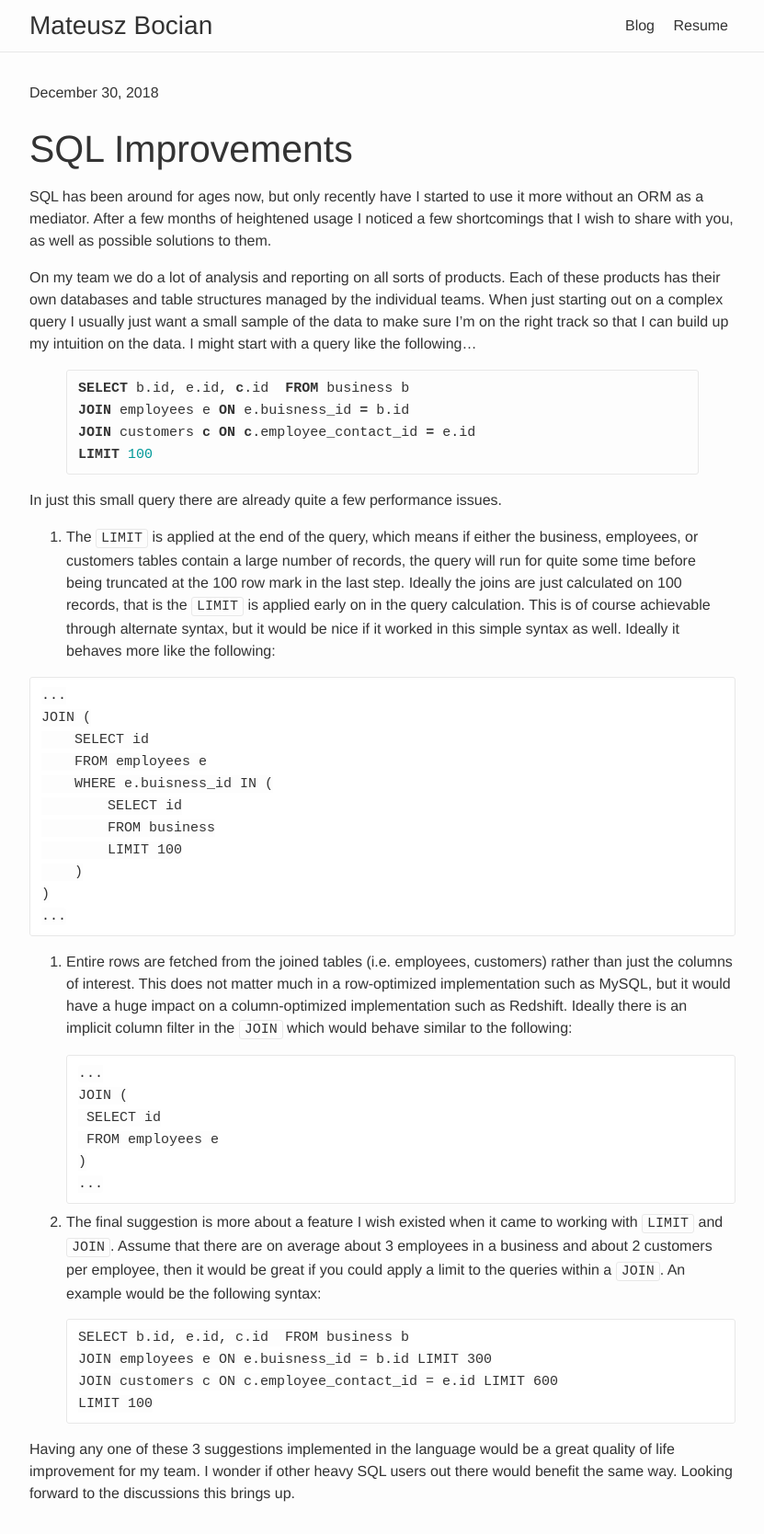
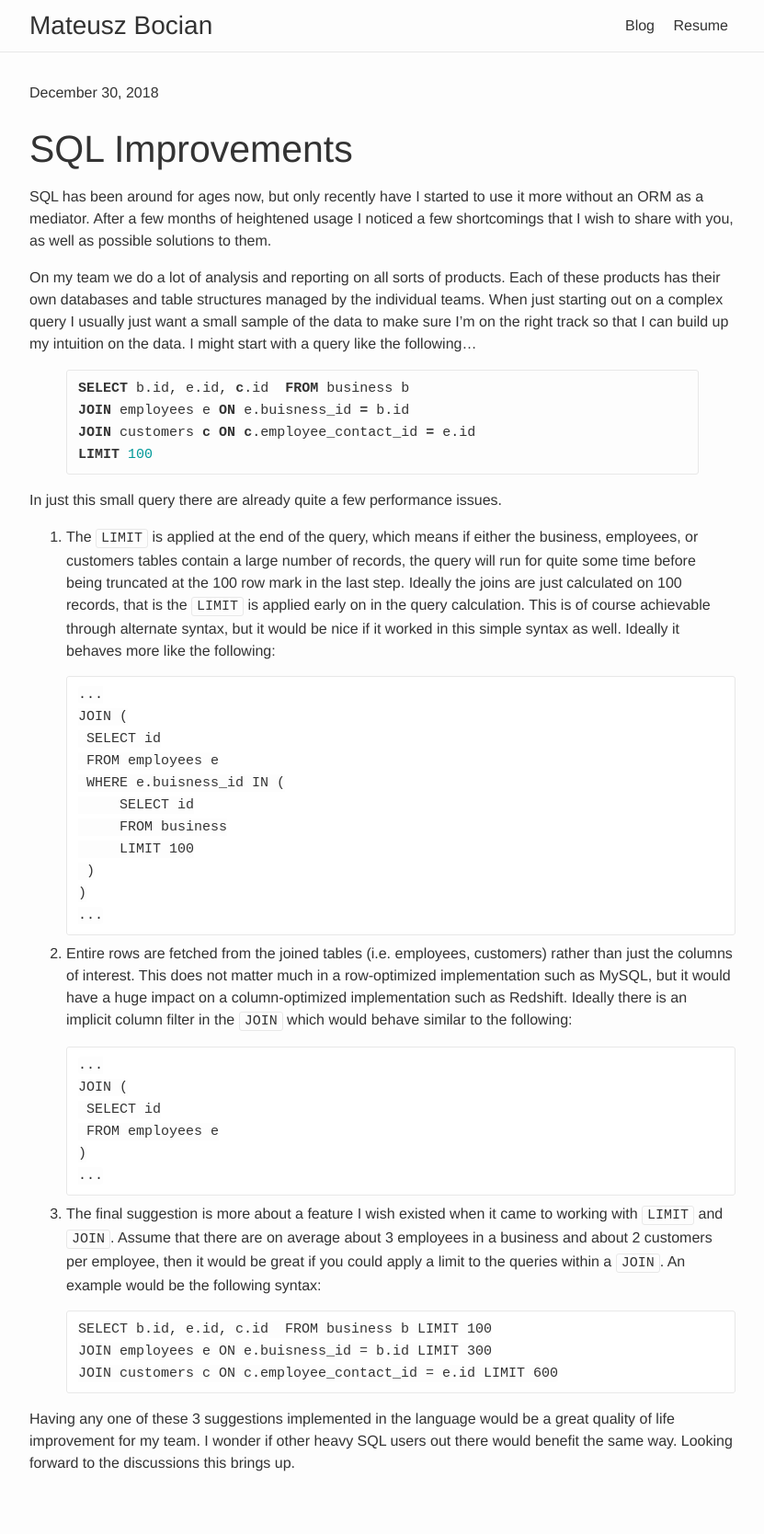
Before and after one commit to matty99/matty99.github.io, a Jekyll site: the page built from blog/_posts/2018-12-30-sql-improvements.md, in a window 1280 px wide. Shown: the whole page at 92% size, without its empty margins (224-1055 px from the left). Built offline with Jekyll 4.4.1, drawn with Linux system fonts in a browser that asks for light colours; after the commit the page ends 1635 px from its top, so only the background shows below that.

Commit message:
Syntax fixes

````diff
--- a/blog/_posts/2018-12-30-sql-improvements.md
+++ b/blog/_posts/2018-12-30-sql-improvements.md
@@ -24,7 +24,6 @@ LIMIT 100
 In just this small query there are already quite a few performance issues.
 
 1. The `LIMIT` is applied at the end of the query, which means if either the business, employees, or customers tables contain a large number of records, the query will run for quite some time before being truncated at the 100 row mark in the last step. Ideally the joins are just calculated on 100 records, that is the `LIMIT` is applied early on in the query calculation. This is of course achievable through alternate syntax, but it would be nice if it worked in this simple syntax as well. Ideally it behaves more like the following:
-
 ```
 ...
 JOIN (
@@ -51,10 +50,9 @@ JOIN (
 
 3. The final suggestion is more about a feature I wish existed when it came to working with `LIMIT` and `JOIN`. Assume that there are on average about 3 employees in a business and about 2 customers per employee, then it would be great if you could apply a limit to the queries within a `JOIN`. An example would be the following syntax:
 ```
-SELECT b.id, e.id, c.id  FROM business b
+SELECT b.id, e.id, c.id  FROM business b LIMIT 100
 JOIN employees e ON e.buisness_id = b.id LIMIT 300
 JOIN customers c ON c.employee_contact_id = e.id LIMIT 600
-LIMIT 100
 ```
 
 Having any one of these 3 suggestions implemented in the language would be a great quality of life improvement for my team. I wonder if other heavy SQL users out there would benefit the same way. Looking forward to the discussions this brings up.
````
